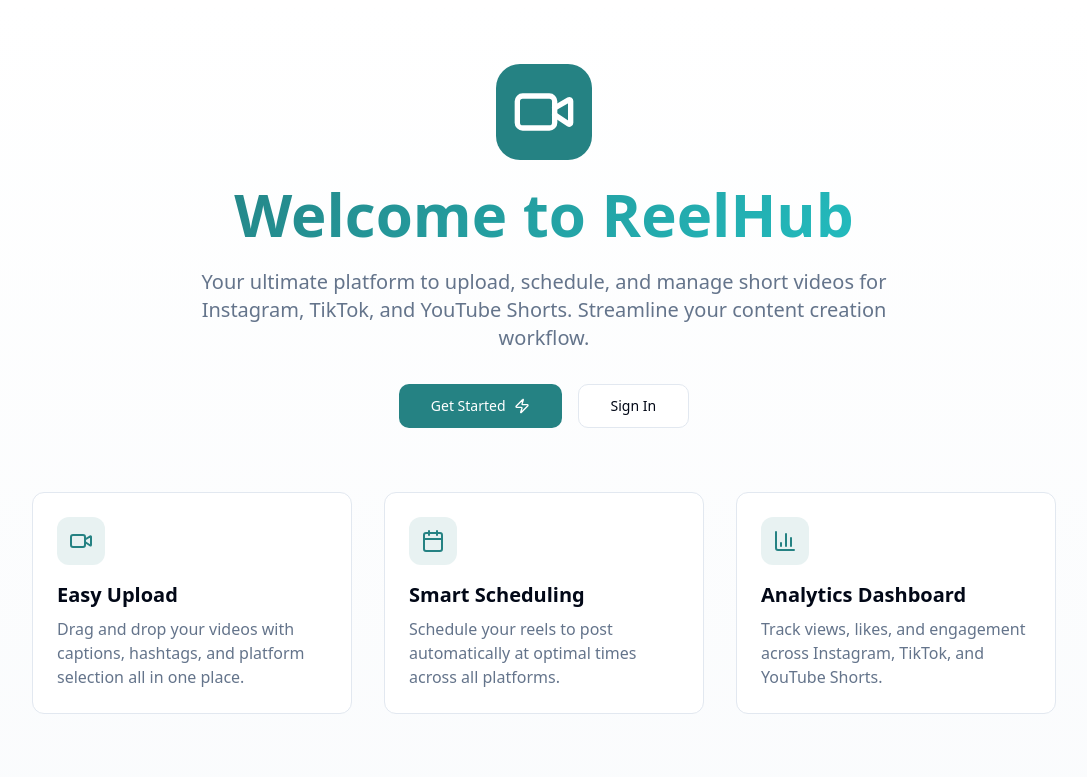
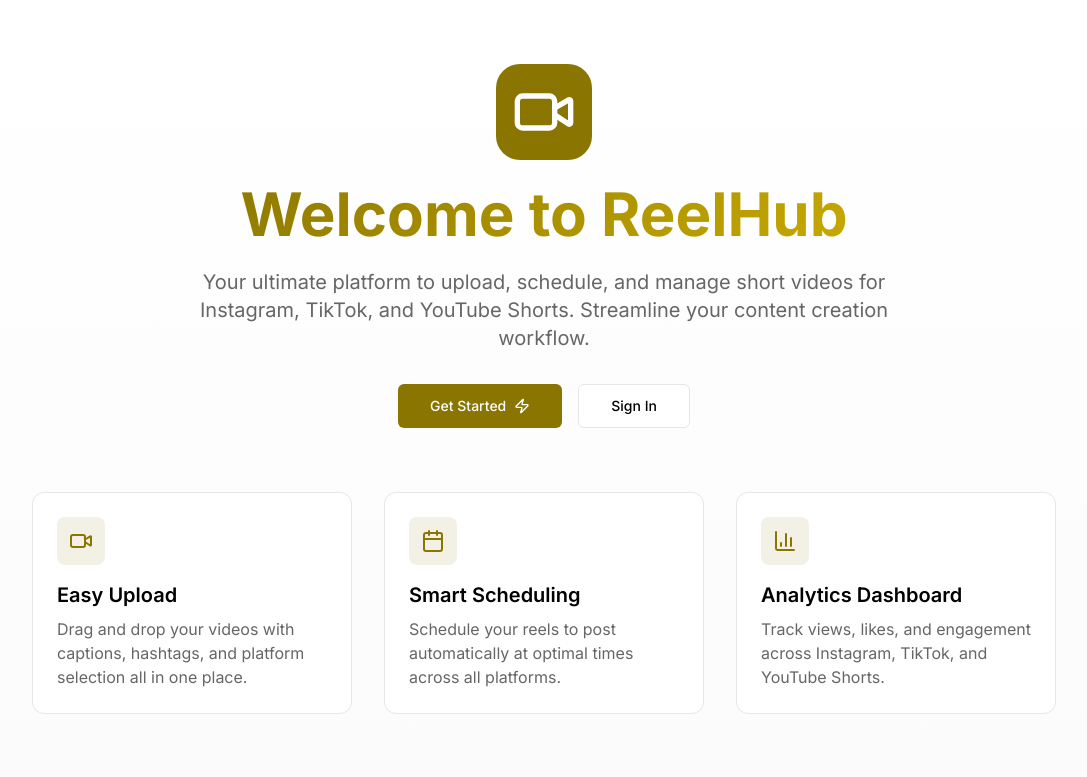
Before and after one commit to AbdulrahmanAbdulqawi/social-reel-pilot, a React (Vite) app: page / in a window 1280 px wide. Shown: the top 777 px of the page, without its empty margins (96-1183 px from the left). Built offline with nearby package versions, Linux system fonts and the light colour scheme; the HTML template or start-up script is replaced by a standard one.

Commit message:
Update global theme
Apply gold, black, and white color scheme and Inter font for a clean, modern look.

```diff
--- a/index.html
+++ b/index.html
@@ -7,6 +7,10 @@
     <meta name="description" content="Upload, schedule, and manage short videos for Instagram, TikTok, and YouTube Shorts. ReelHub streamlines your content creation workflow." />
     <meta name="author" content="ReelHub" />
     <meta name="tiktok-developers-site-verification" content="GAENkIetgX790Q9GQCv6nzwCIkA2yryJ" />
+
+    <link rel="preconnect" href="https://fonts.googleapis.com">
+    <link rel="preconnect" href="https://fonts.gstatic.com" crossorigin>
+    <link href="https://fonts.googleapis.com/css2?family=Inter:wght@300;400;500;600;700;800&display=swap" rel="stylesheet">
 
     <meta property="og:title" content="ReelHub - Social Media Reel Management Platform" />
     <meta property="og:description" content="Upload, schedule, and manage short videos for Instagram, TikTok, and YouTube Shorts." />
--- a/src/index.css
+++ b/src/index.css
@@ -9,110 +9,110 @@ All colors MUST be HSL.
 @layer base {
   :root {
     --background: 0 0% 100%;
-    --foreground: 222.2 84% 4.9%;
+    --foreground: 0 0% 0%;
 
     --card: 0 0% 100%;
-    --card-foreground: 222.2 84% 4.9%;
+    --card-foreground: 0 0% 0%;
 
     --popover: 0 0% 100%;
-    --popover-foreground: 222.2 84% 4.9%;
+    --popover-foreground: 0 0% 0%;
 
-    /* ReelHub primary teal color */
-    --primary: 181 56% 33%;
+    /* Gold primary color */
+    --primary: 51 100% 27%;
     --primary-foreground: 0 0% 100%;
 
-    /* Lighter teal for accents */
-    --primary-light: 181 56% 45%;
-    --primary-glow: 181 70% 55%;
+    /* Lighter gold for accents */
+    --primary-light: 51 100% 40%;
+    --primary-glow: 51 100% 50%;
 
-    --secondary: 210 40% 96.1%;
-    --secondary-foreground: 222.2 47.4% 11.2%;
+    --secondary: 0 0% 96%;
+    --secondary-foreground: 0 0% 0%;
 
-    --muted: 210 40% 96.1%;
-    --muted-foreground: 215.4 16.3% 46.9%;
+    --muted: 0 0% 96%;
+    --muted-foreground: 0 0% 40%;
 
-    --accent: 181 56% 33%;
+    --accent: 51 100% 27%;
     --accent-foreground: 0 0% 100%;
 
-    --destructive: 0 84.2% 60.2%;
-    --destructive-foreground: 210 40% 98%;
+    --destructive: 0 84% 60%;
+    --destructive-foreground: 0 0% 100%;
 
     --success: 142 76% 36%;
     --success-foreground: 0 0% 100%;
 
-    --border: 214.3 31.8% 91.4%;
-    --input: 214.3 31.8% 91.4%;
-    --ring: 181 56% 33%;
+    --border: 0 0% 90%;
+    --input: 0 0% 90%;
+    --ring: 51 100% 27%;
 
-    --radius: 0.75rem;
+    --radius: 0.5rem;
 
     /* Custom gradients */
-    --gradient-primary: linear-gradient(135deg, hsl(181 56% 33%), hsl(181 70% 45%));
-    --gradient-subtle: linear-gradient(180deg, hsl(0 0% 100%), hsl(210 40% 98%));
+    --gradient-primary: linear-gradient(135deg, hsl(51 100% 27%), hsl(51 100% 40%));
+    --gradient-subtle: linear-gradient(180deg, hsl(0 0% 100%), hsl(0 0% 98%));
 
     /* Shadows */
-    --shadow-card: 0 2px 8px -2px hsl(181 56% 33% / 0.1);
-    --shadow-glow: 0 0 20px hsl(181 70% 55% / 0.3);
+    --shadow-card: 0 2px 8px -2px hsl(0 0% 0% / 0.1);
+    --shadow-glow: 0 0 20px hsl(51 100% 50% / 0.3);
 
     /* Sidebar colors */
     --sidebar-background: 0 0% 98%;
-    --sidebar-foreground: 240 5.3% 26.1%;
-    --sidebar-primary: 181 56% 33%;
+    --sidebar-foreground: 0 0% 0%;
+    --sidebar-primary: 51 100% 27%;
     --sidebar-primary-foreground: 0 0% 100%;
-    --sidebar-accent: 181 56% 95%;
-    --sidebar-accent-foreground: 181 56% 33%;
-    --sidebar-border: 220 13% 91%;
-    --sidebar-ring: 181 56% 33%;
+    --sidebar-accent: 51 100% 95%;
+    --sidebar-accent-foreground: 51 100% 27%;
+    --sidebar-border: 0 0% 90%;
+    --sidebar-ring: 51 100% 27%;
 
     /* Transitions */
     --transition-smooth: all 0.3s cubic-bezier(0.4, 0, 0.2, 1);
   }
 
   .dark {
-    --background: 222.2 84% 4.9%;
-    --foreground: 210 40% 98%;
+    --background: 0 0% 5%;
+    --foreground: 0 0% 98%;
 
-    --card: 222.2 84% 4.9%;
-    --card-foreground: 210 40% 98%;
+    --card: 0 0% 8%;
+    --card-foreground: 0 0% 98%;
 
-    --popover: 222.2 84% 4.9%;
-    --popover-foreground: 210 40% 98%;
+    --popover: 0 0% 8%;
+    --popover-foreground: 0 0% 98%;
 
-    --primary: 181 70% 55%;
-    --primary-foreground: 222.2 47.4% 11.2%;
-    --primary-light: 181 70% 65%;
-    --primary-glow: 181 80% 70%;
+    --primary: 51 100% 50%;
+    --primary-foreground: 0 0% 0%;
+    --primary-light: 51 100% 60%;
+    --primary-glow: 51 100% 70%;
 
-    --secondary: 217.2 32.6% 17.5%;
-    --secondary-foreground: 210 40% 98%;
+    --secondary: 0 0% 15%;
+    --secondary-foreground: 0 0% 98%;
 
-    --muted: 217.2 32.6% 17.5%;
-    --muted-foreground: 215 20.2% 65.1%;
+    --muted: 0 0% 15%;
+    --muted-foreground: 0 0% 60%;
 
-    --accent: 181 70% 55%;
-    --accent-foreground: 222.2 47.4% 11.2%;
+    --accent: 51 100% 50%;
+    --accent-foreground: 0 0% 0%;
 
-    --destructive: 0 62.8% 50%;
-    --destructive-foreground: 210 40% 98%;
+    --destructive: 0 84% 60%;
+    --destructive-foreground: 0 0% 98%;
 
     --success: 142 76% 36%;
     --success-foreground: 0 0% 100%;
 
-    --border: 217.2 32.6% 17.5%;
-    --input: 217.2 32.6% 17.5%;
-    --ring: 181 70% 55%;
+    --border: 0 0% 20%;
+    --input: 0 0% 20%;
+    --ring: 51 100% 50%;
 
-    --shadow-card: 0 2px 8px -2px hsl(181 70% 55% / 0.2);
-    --shadow-glow: 0 0 20px hsl(181 80% 70% / 0.4);
+    --shadow-card: 0 2px 8px -2px hsl(51 100% 50% / 0.2);
+    --shadow-glow: 0 0 20px hsl(51 100% 60% / 0.4);
 
-    --sidebar-background: 240 5.9% 10%;
-    --sidebar-foreground: 240 4.8% 95.9%;
-    --sidebar-primary: 181 70% 55%;
-    --sidebar-primary-foreground: 0 0% 100%;
-    --sidebar-accent: 240 3.7% 15.9%;
-    --sidebar-accent-foreground: 181 70% 55%;
-    --sidebar-border: 240 3.7% 15.9%;
-    --sidebar-ring: 181 70% 55%;
+    --sidebar-background: 0 0% 8%;
+    --sidebar-foreground: 0 0% 98%;
+    --sidebar-primary: 51 100% 50%;
+    --sidebar-primary-foreground: 0 0% 0%;
+    --sidebar-accent: 0 0% 15%;
+    --sidebar-accent-foreground: 51 100% 50%;
+    --sidebar-border: 0 0% 20%;
+    --sidebar-ring: 51 100% 50%;
   }
 }
 
@@ -122,6 +122,6 @@ All colors MUST be HSL.
   }
 
   body {
-    @apply bg-background text-foreground;
+    @apply bg-background text-foreground font-sans antialiased;
   }
 }
--- a/tailwind.config.ts
+++ b/tailwind.config.ts
@@ -13,6 +13,9 @@ export default {
       },
     },
     extend: {
+      fontFamily: {
+        sans: ['Inter', 'system-ui', '-apple-system', 'sans-serif'],
+      },
       colors: {
         border: "hsl(var(--border))",
         input: "hsl(var(--input))",
```
